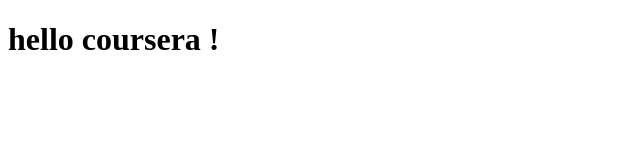
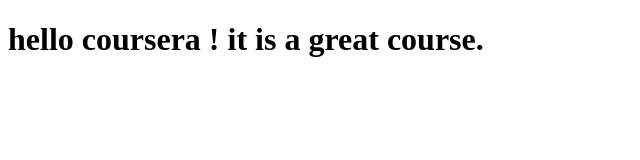
Before and after one commit to joesatron13/coursera-test, a plain HTML site: page site/index.html in a window 1280 px wide. Shown: the whole page, without its empty margins (0-640 px from the left). Drawn offline with Linux system fonts and the light colour scheme.

Commit message:
small addition to the page content.

```diff
--- a/site/index.html
+++ b/site/index.html
@@ -4,6 +4,6 @@
 	<title>hello coursera !</title>
 </head>
 <body>
-<h1>hello coursera !</h1>
+<h1>hello coursera ! it is a great course.</h1>
 </body>
 </html>
```
